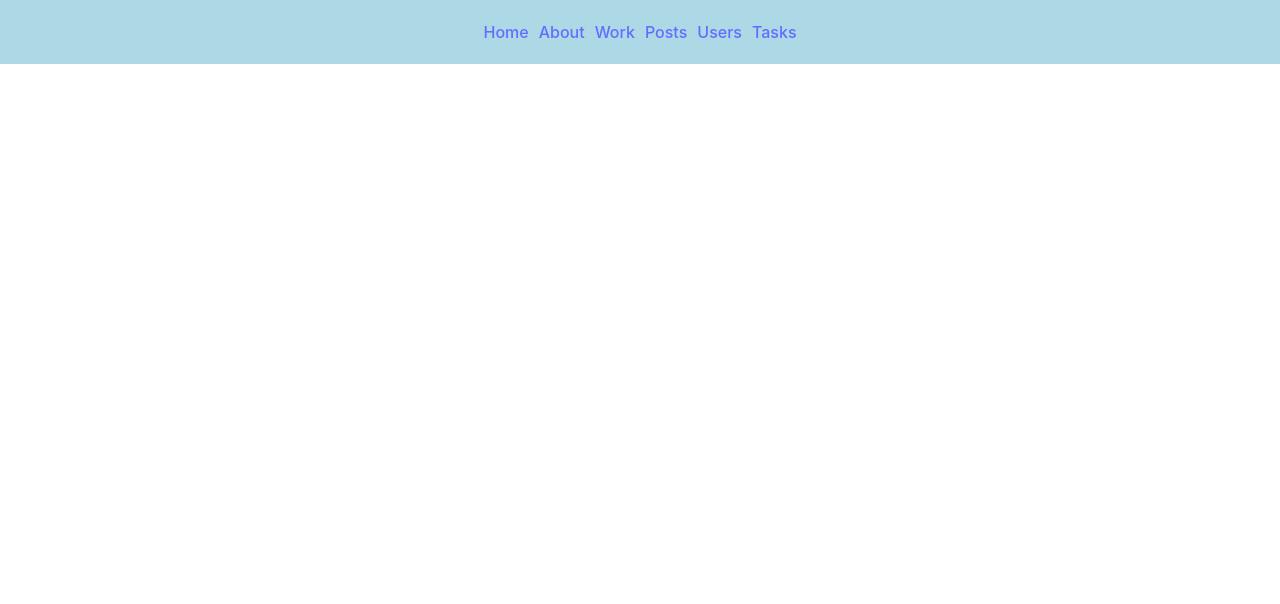
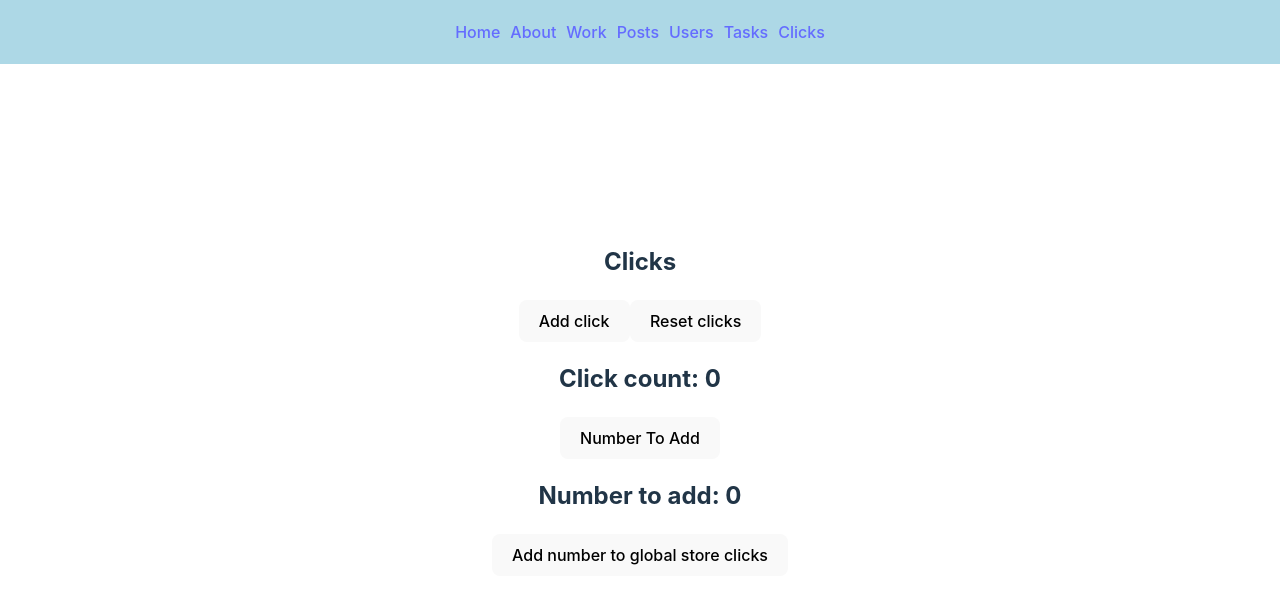
Before and after one commit to tatjana-jovicic/ReactApp, a React (Vite) app: page /clicks in a window 1280 px wide. Shown: the top 604 px of the page. Built offline with nearby package versions, Linux system fonts and the light colour scheme.

Commit message:
new feat from aboutTasks

```diff
--- a/package.json
+++ b/package.json
@@ -13,7 +13,8 @@
     "axios": "^1.6.8",
     "react": "^18.2.0",
     "react-dom": "^18.2.0",
-    "react-router-dom": "^6.22.3"
+    "react-router-dom": "^6.22.3",
+    "zustand": "^4.5.2"
   },
   "devDependencies": {
     "@types/react": "^18.2.64",
--- a/src/App.jsx
+++ b/src/App.jsx
@@ -8,6 +8,7 @@ import Posts from "./features/Posts/Posts";
 import Users from "./features/Users/Users";
 import PostById from "./features/Posts/components/PostById";
 import Tasks from "./features/Tasks/Tasks";
+import Clicks from "./features/Clicks/Clicks";
 
 const App = () => {
   return (
@@ -22,6 +23,7 @@ const App = () => {
           <Route path="/users" element={<Users />} />
           <Route path="/posts/:postId" element={<PostById />} />
           <Route path="/tasks" element={<Tasks />} />
+          <Route path="/clicks" element={<Clicks />} />
         </Routes>
       </BrowserRouter>
     </>
--- a/src/features/About/About.jsx
+++ b/src/features/About/About.jsx
@@ -1,13 +1,16 @@
+import { useClicksStore } from "../../stores/clicks/clicks.store";
 
 const About = () => {
+  const { clicks } = useClicksStore();
   return (
     <>
       <h1>About us</h1>
       <p>We started with our journey long time ago.</p>
       <p>We want you and others to join us.</p>
       <p>Once you join there is no coming back, only forward.</p>
+      <h3>Number of clicks from Click: {clicks} </h3>
     </>
-    )
-}
+  );
+};
 
-export default About
+export default About;
--- /dev/null
+++ b/src/features/Clicks/Clicks.jsx
@@ -0,0 +1,31 @@
+import { useState } from "react";
+import { useClicksStore } from "../../stores/clicks/clicks.store";
+import Click from "./components/Click";
+
+const Clicks = () => {
+  const [numberToAdd, setNumberToAdd] = useState(0);
+  const {
+    clicks,
+    incrementNumberOfClicks,
+    decrementNumberOfClicks,
+    addMultiNumberToClick,
+    resetClicksCount,
+  } = useClicksStore();
+
+  return (
+    <div>
+      <h2>Clicks</h2>
+      <button onClick={() => incrementNumberOfClicks()}>Add click</button>
+      <button onClick={() => resetClicksCount()}>Reset clicks</button>
+      <Click numberOfClicks={clicks} />
+      <button onClick={() => setNumberToAdd(numberToAdd + 1)}>
+        Number To Add
+      </button>
+      <h2>Number to add: {numberToAdd}</h2>
+      <button onClick={() => addMultiNumberToClick(numberToAdd)}>
+        Add number to global store clicks
+      </button>
+    </div>
+  );
+};
+export default Clicks;
--- /dev/null
+++ b/src/features/Clicks/components/Click.jsx
@@ -0,0 +1,8 @@
+const Click = ({ numberOfClicks }) => {
+  return (
+    <div>
+      <h2>Click count: {numberOfClicks}</h2>
+    </div>
+  );
+};
+export default Click;
--- a/src/features/Home/Home.jsx
+++ b/src/features/Home/Home.jsx
@@ -1,12 +1,17 @@
+import { useClicksStore } from "../../stores/clicks/clicks.store";
 
 const Home = () => {
+  const { decrementNumberOfClicks } = useClicksStore();
   return (
     <>
       <h1>Home</h1>
       <p>Welcome to our site!</p>
       <p>We are here to help in any way we can!</p>
+      <button onClick={() => decrementNumberOfClicks()}>
+        Remove click from Clicks
+      </button>
     </>
-    )
-}
+  );
+};
 
-export default Home
+export default Home;
--- a/src/features/Navigation/Navigation.jsx
+++ b/src/features/Navigation/Navigation.jsx
@@ -10,6 +10,8 @@ const Navigation = () => {
       <Link to={{ pathname: "/posts" }}>Posts</Link>
       <Link to={{ pathname: "/users" }}>Users</Link>
       <Link to={{ pathname: "/tasks" }}>Tasks</Link>
+      <Link to={{ pathname: "/clicks" }}>Clicks</Link>
+
     </nav>
   );
 };
--- /dev/null
+++ b/src/stores/clicks/clicks.store.js
@@ -0,0 +1,10 @@
+import { create } from "zustand";
+
+export const useClicksStore = create((set) => ({
+  clicks: 0,
+  incrementNumberOfClicks: () => set((state) => ({ clicks: state.clicks + 1 })),
+  decrementNumberOfClicks: () => set((state) => ({ clicks: state.clicks - 1 })),
+  resetClicksCount: () => set({ clicks: 0 }),
+  addMultiNumberToClick: (numberToAdd) =>
+    set((state) => ({ clicks: state.clicks + numberToAdd })),
+}));
```
Also changed, not shown: 1 other file (tests, documents, lock files or other folders). Lines whose indentation alone changed are shown as unchanged.
